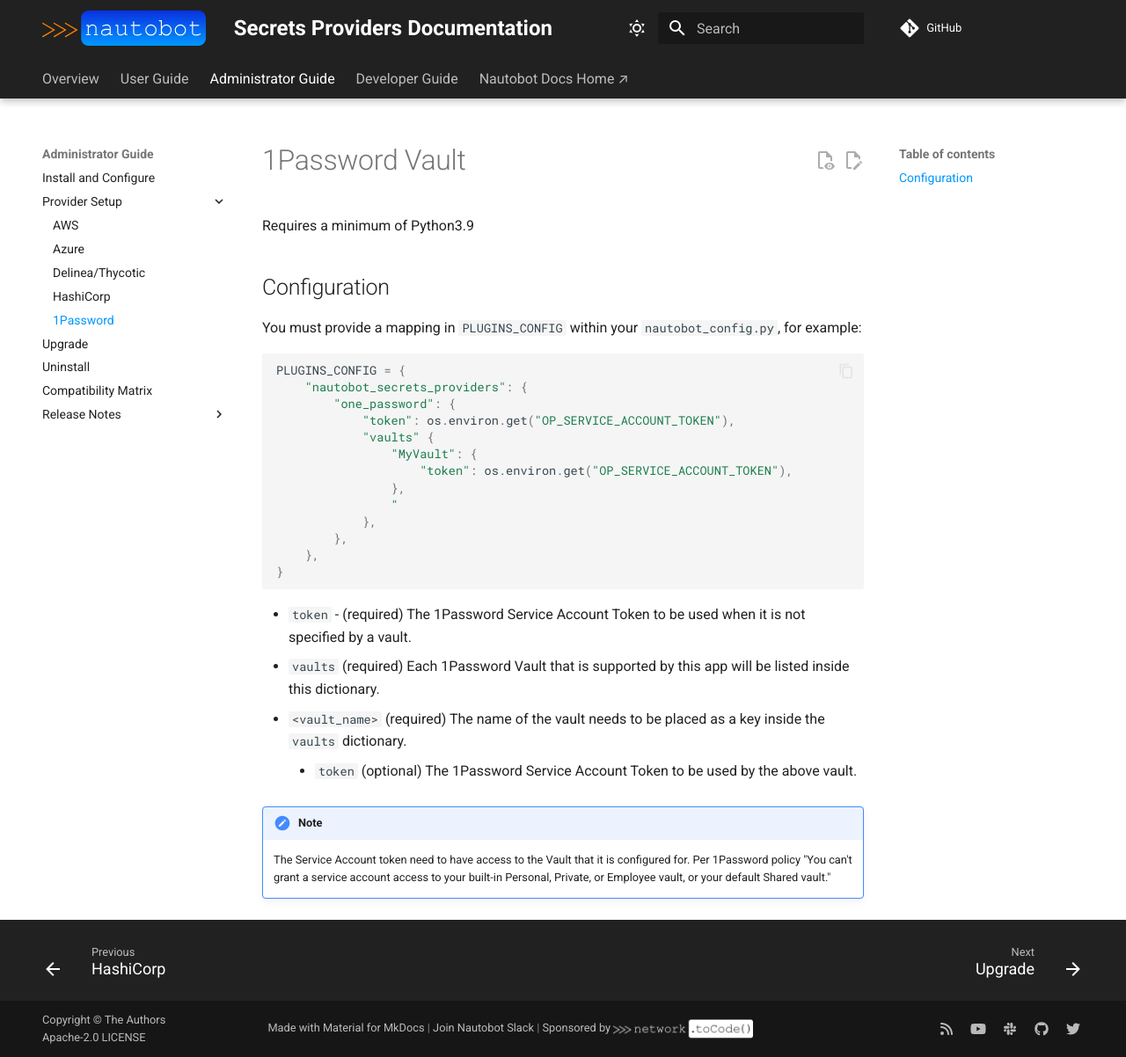
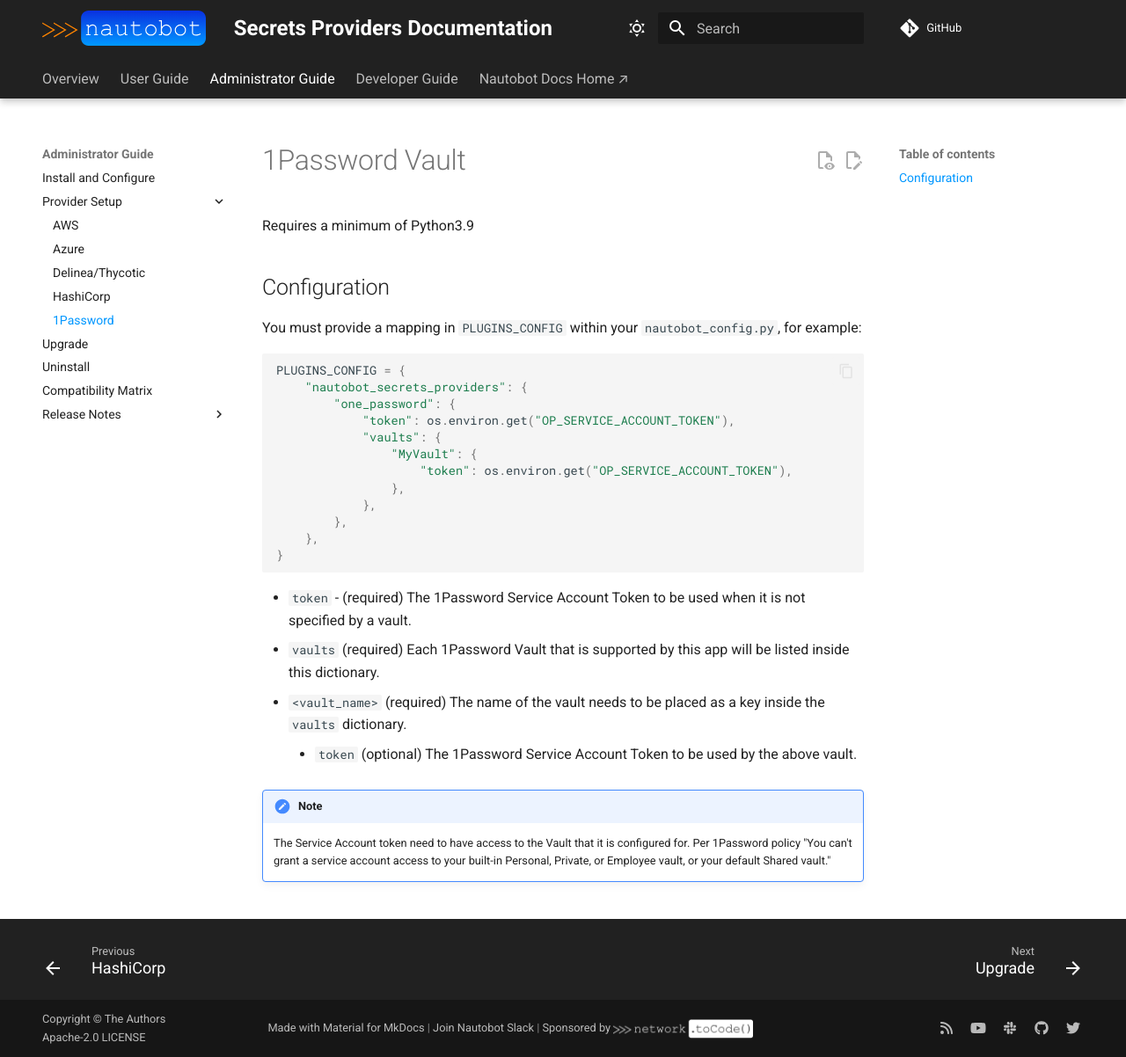
Before and after one commit to nautobot/nautobot-app-secrets-providers, an MkDocs documentation site: the page built from docs/admin/providers/onepassword_setup.md, in a window 1280 px wide and 1202 px high. Shown: the whole window at 88% size. Built offline with MkDocs 1.6.1 and Material for MkDocs 9.7.7, drawn with Linux system fonts in a browser that asks for light colours; comment, search, counter and statistics services are not loaded.

```diff
--- a/docs/admin/providers/onepassword_setup.md
+++ b/docs/admin/providers/onepassword_setup.md
@@ -11,11 +11,10 @@ PLUGINS_CONFIG = {
     "nautobot_secrets_providers": {
         "one_password": {
             "token": os.environ.get("OP_SERVICE_ACCOUNT_TOKEN"),
-            "vaults" {
+            "vaults": {
                 "MyVault": {
                     "token": os.environ.get("OP_SERVICE_ACCOUNT_TOKEN"),
                 },
-                "
             },
         },
     },
```
